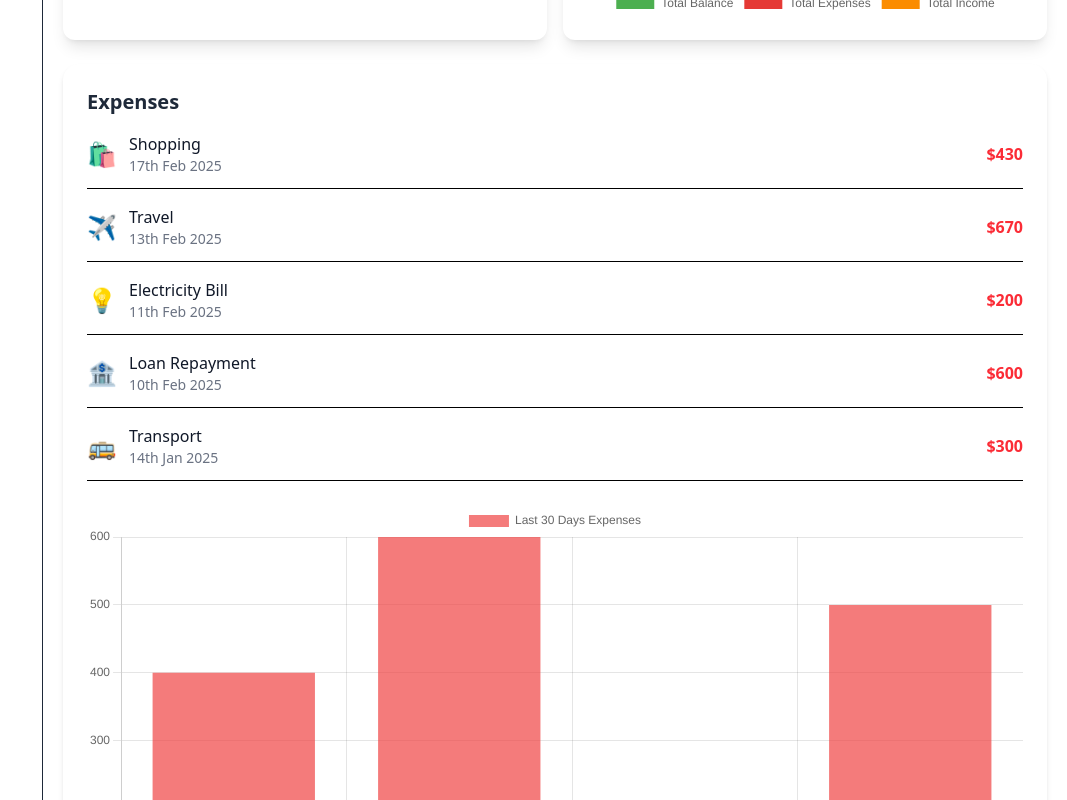
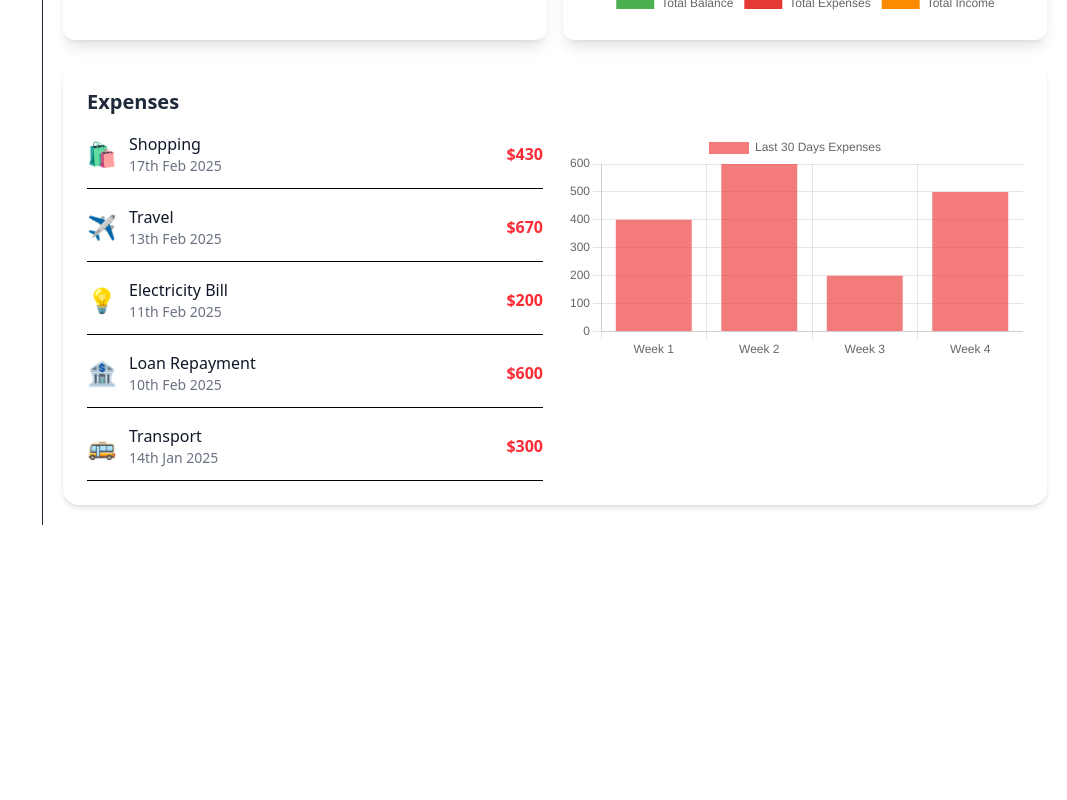
Before and after one commit to jlcarrascof/vue3-expense-tracker, a Vue app: page /dashboard in a window 1280 px wide. Shown: the part 660-1460 px from the top of the page, without its empty margins (213-1280 px from the left). After the commit the page ends 1185 px from the top, so only its background shows below. Built offline with nearby package versions, Linux system fonts and the light colour scheme; sample sign-in values are in the browser's storage.

Commit message:
refactor: reorganize layout for ExpensesSection to improve structure and readability

```diff
--- a/src/components/ExpensesSection.vue
+++ b/src/components/ExpensesSection.vue
@@ -42,6 +42,7 @@
   <div class="bg-white p-6 rounded-2xl shadow-md mt-6">
     <h2 class="text-xl font-bold text-gray-800 mb-4">Expenses</h2>
 
+    <div class="grid grid-cols-1 md:grid-cols-2 gap-6">
       <!-- Lista de Gastos -->
       <div class="flex flex-col space-y-4">
         <div
@@ -61,8 +62,10 @@
       </div>
 
       <!-- Gráfico de Gastos -->
-    <div class="mt-6">
+      <div class="mt-6 md:mt-0">
         <canvas ref="expensesChart"></canvas>
       </div>
     </div>
+
+  </div>
 </template>
```
Lines whose indentation alone changed are shown as unchanged.
